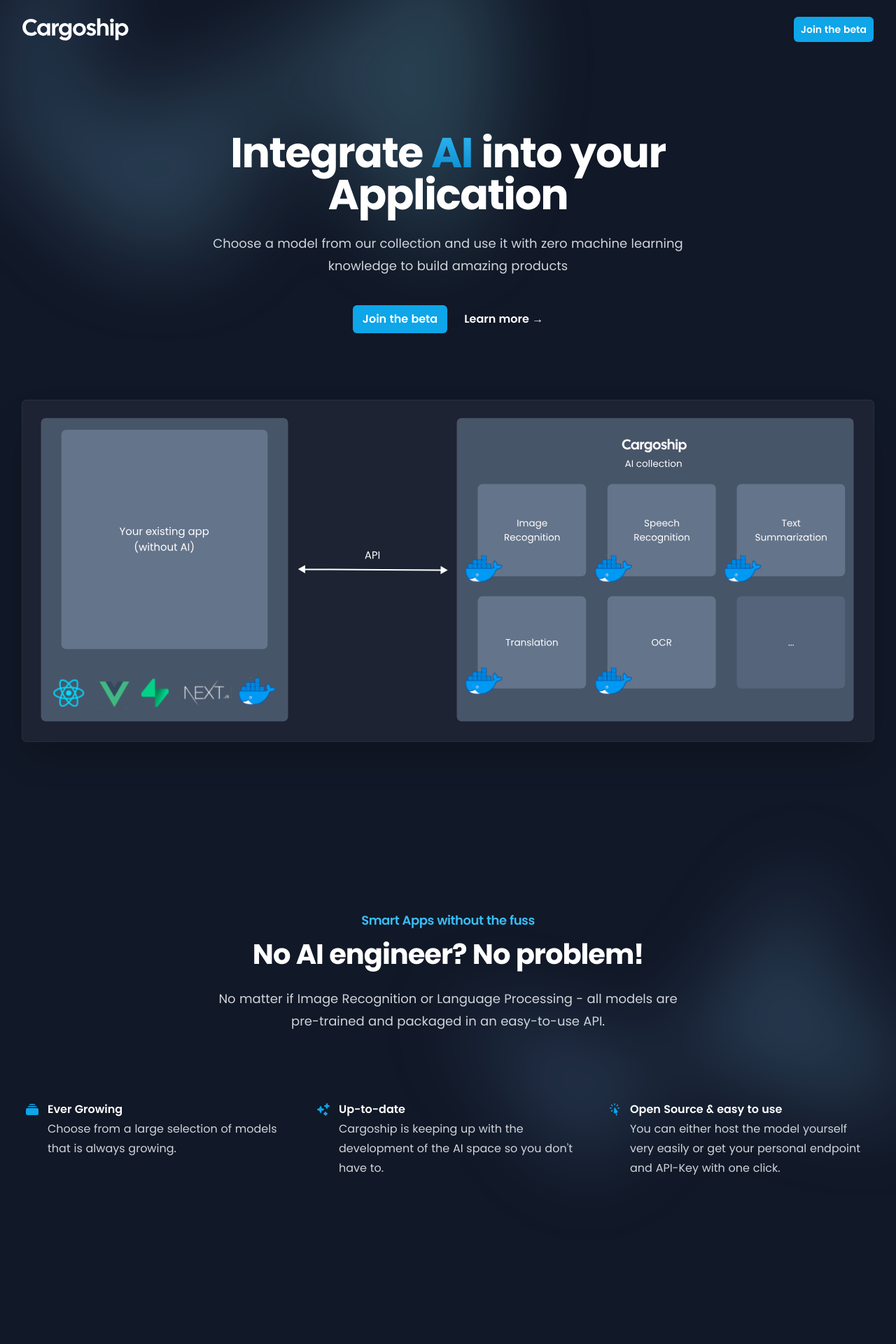
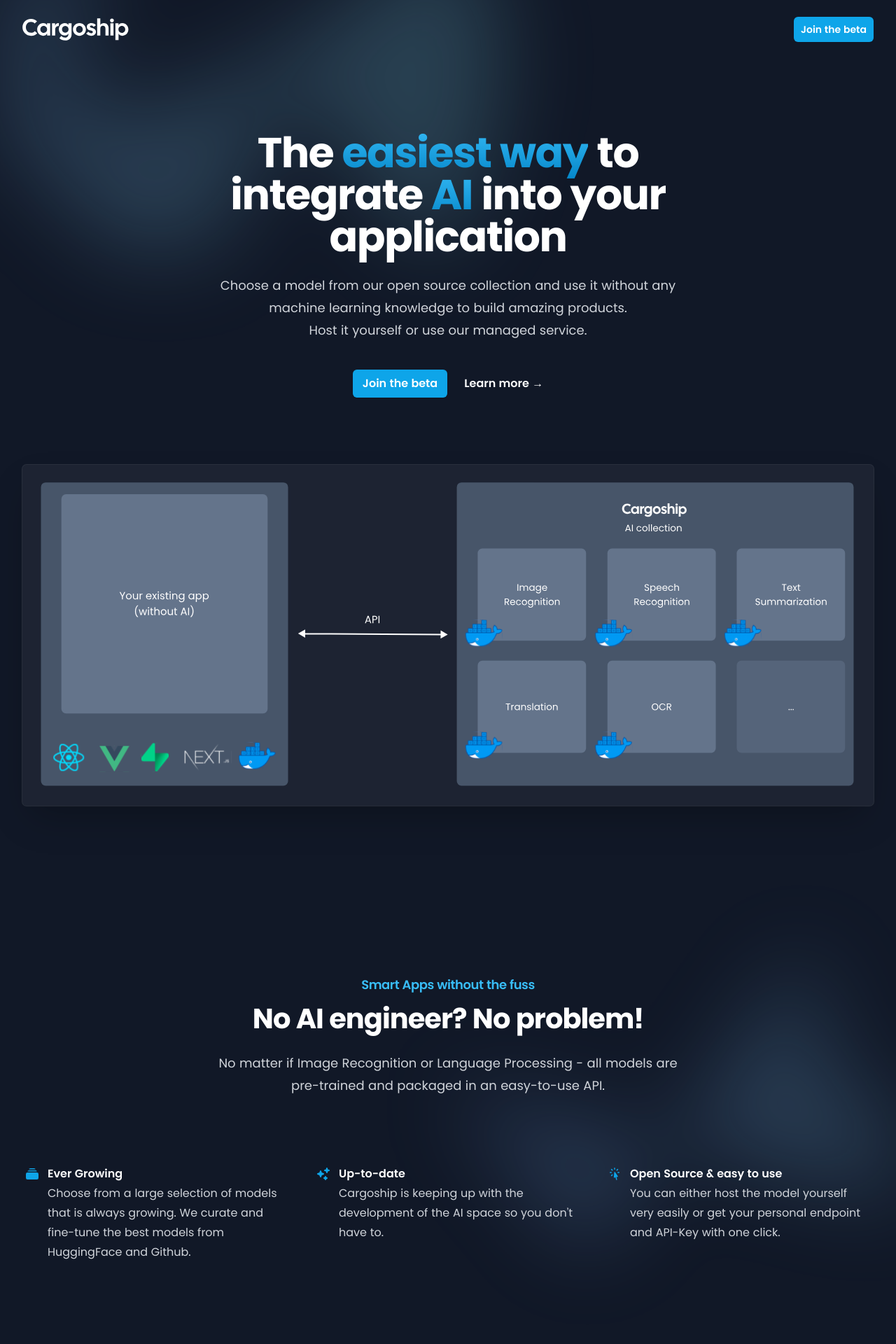
Before and after one commit to cargoshipsh/cargoship, a Next.js app in the folder apps/cargoship-sh/: page / in a window 1280 px wide. Shown: the top 1920 px of the page at 70% size. Built offline with nearby package versions, Linux system fonts and the light colour scheme.

Commit message:
update landingpage texts

```diff
--- a/apps/cargoship-sh/components/formbricksEngine/ThankYouHeading.tsx
+++ b/apps/cargoship-sh/components/formbricksEngine/ThankYouHeading.tsx
@@ -1,6 +1,6 @@
 import { Confetti } from "@cargoship/ui";
 
-export default function ThankYouHeading({ element }: { element: any }) {
+export default function ThankYouHeading() {
   return (
     <div className="text-center">
       <Confetti />
--- a/apps/cargoship-sh/components/home/Features.tsx
+++ b/apps/cargoship-sh/components/home/Features.tsx
@@ -14,7 +14,8 @@
 const features = [
   {
     name: "Ever Growing",
-    description: "Choose from a large selection of models that is always growing.",
+    description:
+      "Choose from a large selection of models that is always growing. We curate and fine-tune the best models from HuggingFace and Github.",
     icon: RectangleStackIcon,
   },
   {
--- a/apps/cargoship-sh/components/home/Hero.tsx
+++ b/apps/cargoship-sh/components/home/Hero.tsx
@@ -9,15 +9,21 @@
       <div className="mx-auto max-w-7xl px-6 lg:px-8">
         <div className="mx-auto max-w-2xl text-center">
           <h1 className="text-4xl font-bold tracking-tight text-white sm:text-6xl">
-            Integrate{" "}
+            The{" "}
+            <span className="from-brand-light to-brand-dark bg-gradient-to-b bg-clip-text text-transparent xl:inline">
+              easiest way
+            </span>{" "}
+            to integrate{" "}
             <span className="from-brand-light to-brand-dark bg-gradient-to-b bg-clip-text text-transparent xl:inline">
               AI
             </span>{" "}
-            into your Application
+            into your application
           </h1>
           <p className="mt-6 text-lg leading-8 text-gray-300">
-            Choose a model from our collection and use it with zero machine learning knowledge to build
-            amazing products
+            Choose a model from our open source collection and use it without any machine learning knowledge
+            to build amazing products.
+            <br />
+            Host it yourself or use our managed service.
           </p>
           <div className="mt-10 flex items-center justify-center gap-x-6">
             <Link
```
